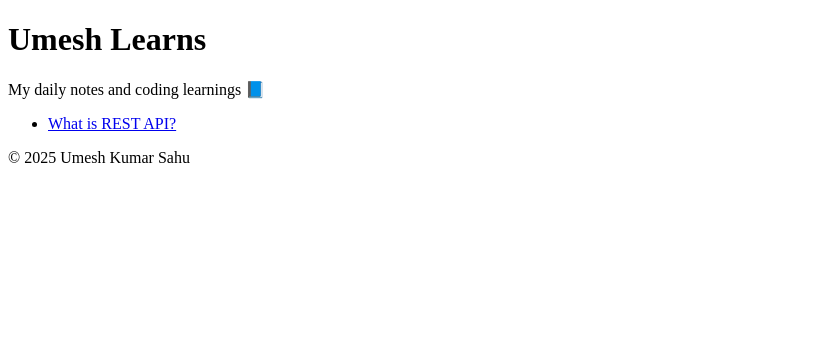
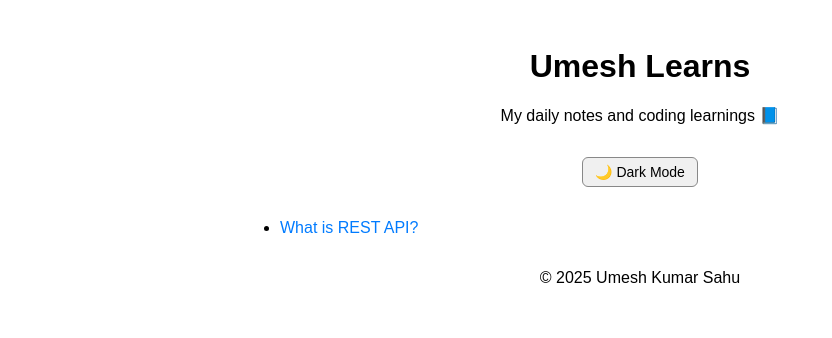
Before and after one commit to umeshkumarsahu-dev/umesh-learns, a plain HTML site: page blog/index.html in a window 1280 px wide. Shown: the whole page, without its empty margins (0-832 px from the left). Drawn offline with Linux system fonts and the light colour scheme.

Commit message:
dark mode

```diff
--- a/blog/index.html
+++ b/blog/index.html
@@ -1,5 +1,5 @@
 <!DOCTYPE html>
-<html lang="en">
+<html lang="en" data-theme="light">
 
 <head>
   <meta charset="UTF-8" />
@@ -12,13 +12,33 @@
   <header>
     <h1>Umesh Learns</h1>
     <p>My daily notes and coding learnings 📘</p>
+
+    <!-- Dark Mode Toggle Button -->
+    <button id="theme-toggle">🌙 Dark Mode</button>
   </header>
+
   <main>
     <ul>
       <li><a href="posts/01-rest.html">What is REST API?</a></li>
     </ul>
   </main>
+
   <footer>© 2025 Umesh Kumar Sahu</footer>
+
+  <script>
+    const toggleBtn = document.getElementById("theme-toggle");
+    const htmlTag = document.documentElement;
+
+    toggleBtn.addEventListener("click", () => {
+      if (htmlTag.getAttribute("data-theme") === "light") {
+        htmlTag.setAttribute("data-theme", "dark");
+        toggleBtn.textContent = "☀️ Light Mode";
+      } else {
+        htmlTag.setAttribute("data-theme", "light");
+        toggleBtn.textContent = "🌙 Dark Mode";
+      }
+    });
+  </script>
 </body>
 
 </html>
--- a/blog/style.css
+++ b/blog/style.css
@@ -0,0 +1,50 @@
+/* Default (Light Mode) */
+:root {
+  --bg-color: #ffffff;
+  --text-color: #000000;
+  --link-color: #007bff;
+  --button-bg: #f0f0f0;
+}
+
+/* Dark Mode */
+[data-theme="dark"] {
+  --bg-color: #121212;
+  --text-color: #f0f0f0;
+  --link-color: #66b2ff;
+  --button-bg: #1f1f1f;
+}
+
+body {
+  background-color: var(--bg-color);
+  color: var(--text-color);
+  font-family: Arial, sans-serif;
+  max-width: 800px;
+  margin: auto;
+  padding: 1rem;
+  transition: background 0.3s, color 0.3s;
+}
+
+header, footer {
+  text-align: center;
+  margin: 2rem 0;
+}
+
+a {
+  color: var(--link-color);
+  text-decoration: none;
+}
+
+a:hover {
+  text-decoration: underline;
+}
+
+#theme-toggle {
+  margin-top: 1rem;
+  padding: 6px 12px;
+  font-size: 14px;
+  background: var(--button-bg);
+  color: var(--text-color);
+  border: 1px solid #888;
+  border-radius: 6px;
+  cursor: pointer;
+}
```
